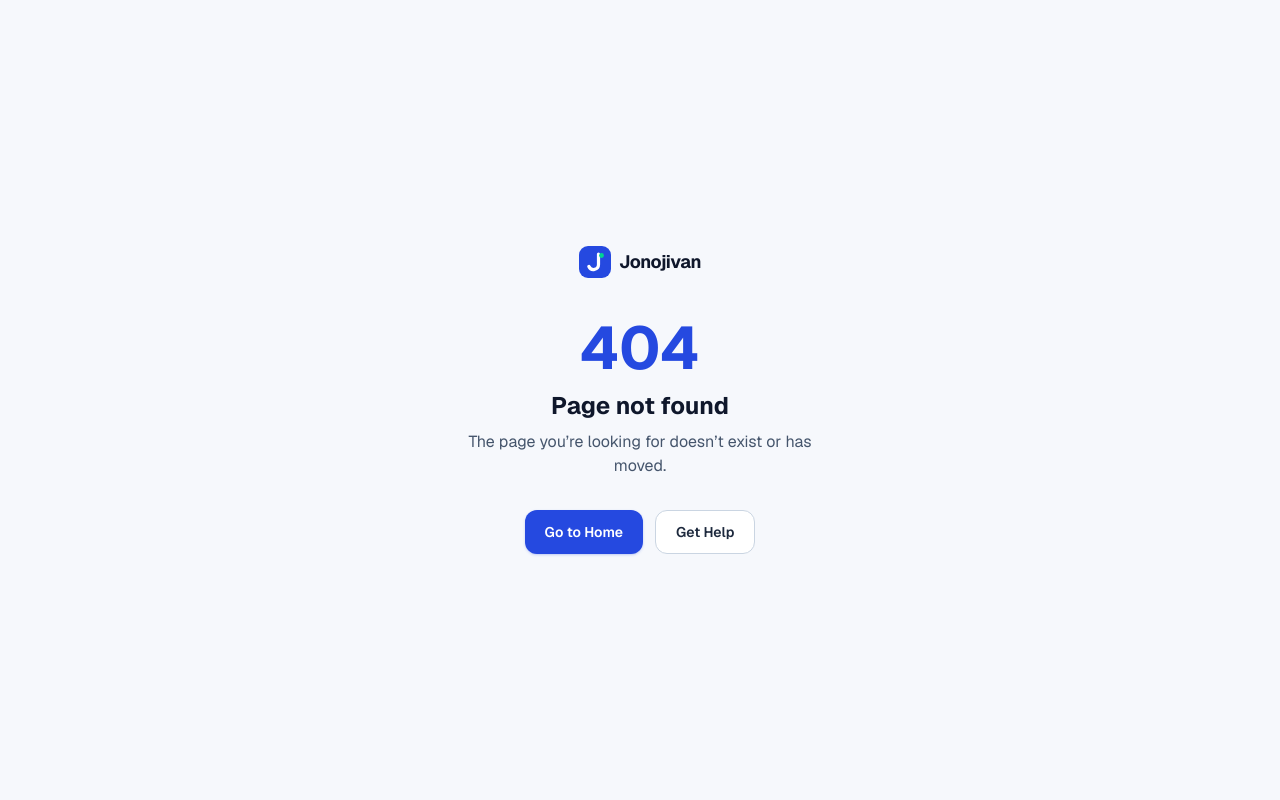
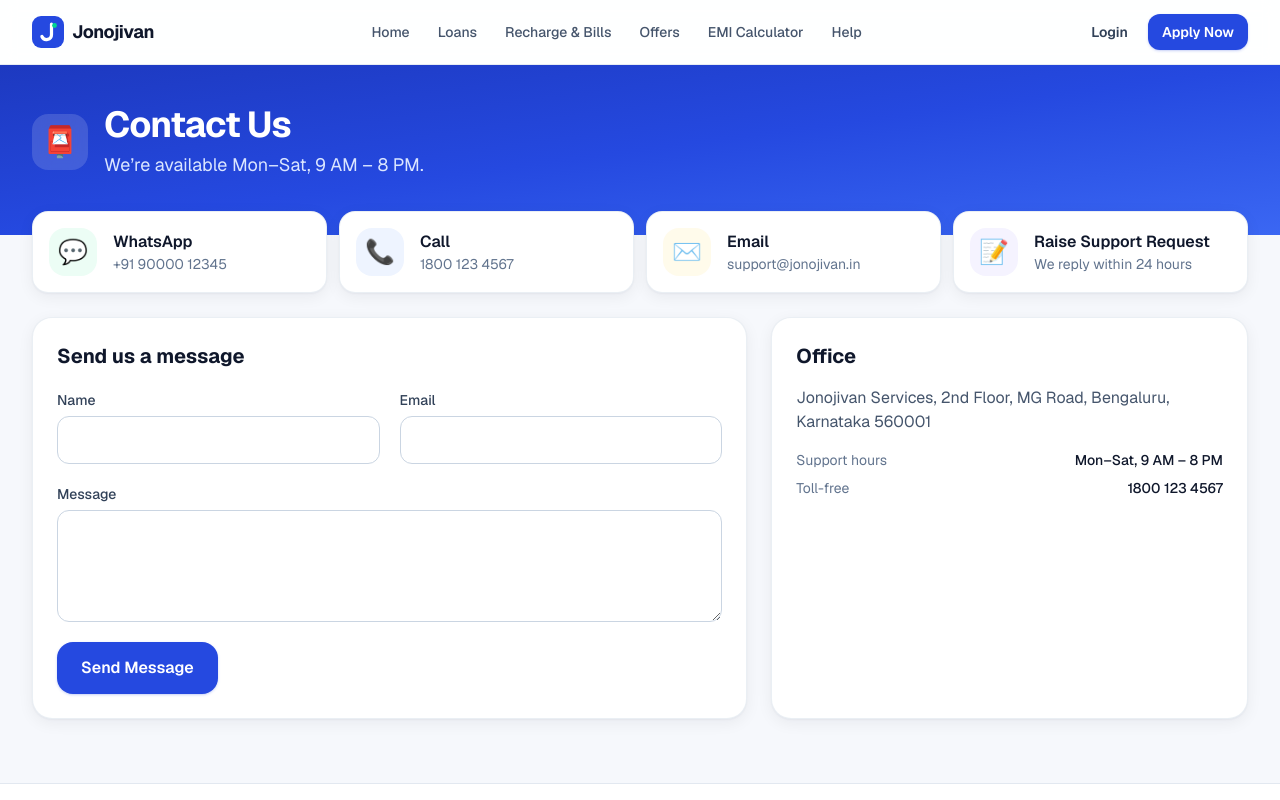
Before and after one commit to niks-nikhil-anand/Jonojivan_finance_recharge_loan, a Next.js app: page /contact in a window 1280 px wide. Before the commit this address had no page. Shown: the top 800 px of the page. Built offline with nearby package versions, Linux system fonts and the light colour scheme.

Commit message:
feat(site): add contact us page

```diff
--- /dev/null
+++ b/app/(site)/contact/page.tsx
@@ -0,0 +1,42 @@
+import type { Metadata } from "next";
+import { ContactForm } from "@/components/features/support/ContactForm";
+import { ContactOptions } from "@/components/features/support/ContactOptions";
+import { Card } from "@/components/ui/Card";
+import { PageBody, PageHeader } from "@/components/ui/Layout";
+import { contactInfo } from "@/lib/data/navigation";
+
+export const metadata: Metadata = {
+  title: "Contact Us",
+  description: "Reach Jonojivan by WhatsApp, phone or email, or send us a message.",
+};
+
+export default function ContactPage() {
+  return (
+    <>
+      <PageHeader title="Contact Us" description={`We’re available ${contactInfo.hours}.`} icon="📮" />
+      <PageBody className="flex flex-col gap-6">
+        <ContactOptions />
+        <div className="grid grid-cols-1 gap-6 lg:grid-cols-[1.5fr_1fr]">
+          <Card>
+            <h2 className="mb-5 text-xl font-bold text-slate-900">Send us a message</h2>
+            <ContactForm />
+          </Card>
+          <Card className="flex flex-col gap-4">
+            <h2 className="text-xl font-bold text-slate-900">Office</h2>
+            <p className="text-slate-600">{contactInfo.address}</p>
+            <dl className="space-y-2 text-sm">
+              <div className="flex justify-between gap-4">
+                <dt className="text-slate-500">Support hours</dt>
+                <dd className="font-medium text-slate-900">{contactInfo.hours}</dd>
+              </div>
+              <div className="flex justify-between gap-4">
+                <dt className="text-slate-500">Toll-free</dt>
+                <dd className="font-medium text-slate-900">{contactInfo.phone}</dd>
+              </div>
+            </dl>
+          </Card>
+        </div>
+      </PageBody>
+    </>
+  );
+}
```
